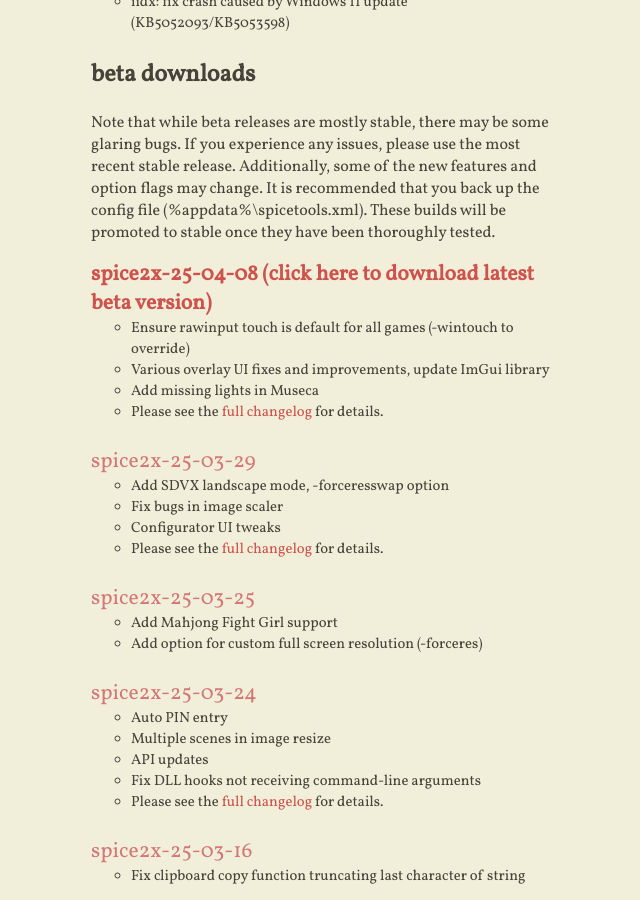
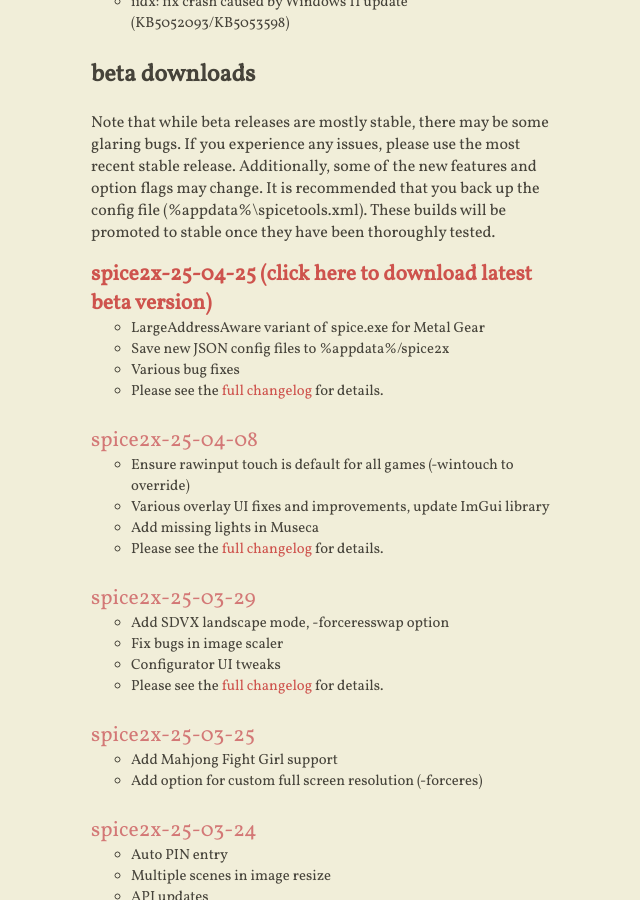
Before and after one commit to spice2x/spice2x.github.io, a Jekyll site: the page built from docs/index.html, in a window 1280 px wide and 900 px high, scrolled down 683 px. Shown: the whole window, without its empty margins (413-1053 px from the left). Built offline with Jekyll 4.4.1, drawn with Linux system fonts in a browser that asks for light colours; nearby versions of some CDN libraries.

Commit message:
25-04-25

```diff
--- a/docs/_includes/content.html
+++ b/docs/_includes/content.html
@@ -41,6 +41,17 @@
   stable once they have been thoroughly tested.
 </p>
 <ul class="downloads-beta highlight-latest">
+  <li>
+    <a class="download-link" href="https://github.com/spice2x/spice2x.github.io/releases/download/25-04-25/spice2x-25-04-25.zip">
+      spice2x-25-04-25
+    </a>
+    <ul>
+      <li>LargeAddressAware variant of spice.exe for Metal Gear</li>
+      <li>Save new JSON config files to %appdata%/spice2x</li>
+      <li>Various bug fixes</li>
+      <li>Please see the <a href="https://github.com/spice2x/spice2x.github.io/releases/tag/25-04-25">full changelog</a> for details.</li>
+    </ul>
+  </li>
   <li>
     <a class="download-link" href="https://github.com/spice2x/spice2x.github.io/releases/download/25-04-08/spice2x-25-04-08.zip">
       spice2x-25-04-08
```
